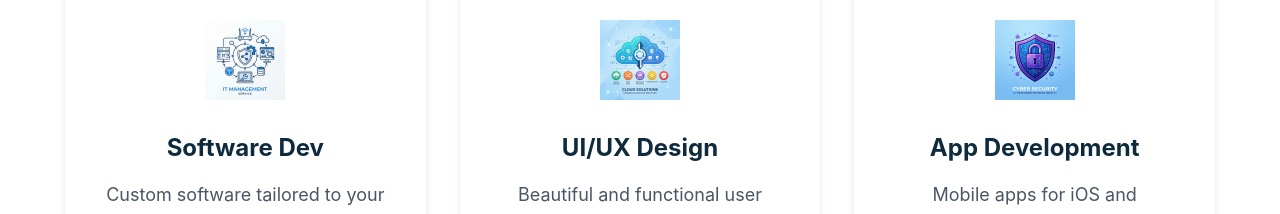
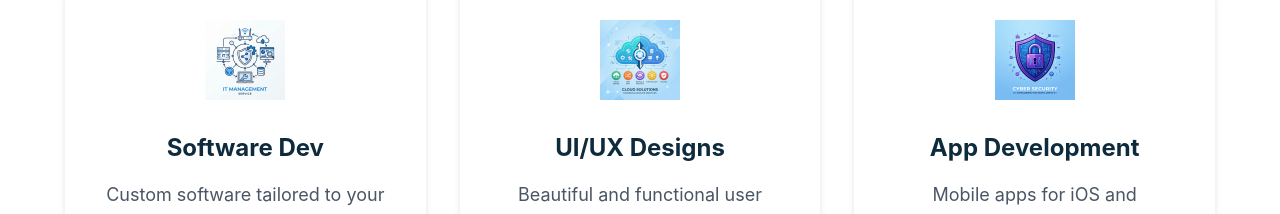
Before and after one commit to sanjay14sn/GKR-Tech, a React (Vite) app: page /#/services in a window 1280 px wide. Shown: the part 960-1174 px from the top of the page. Built offline with nearby package versions, Linux system fonts and the light colour scheme.

Commit message:
public build

```diff
--- a/src/pages/Services.tsx
+++ b/src/pages/Services.tsx
@@ -9,7 +9,7 @@ const Services: React.FC = () => {
         { id: 2, title: 'Cyber Security', desc: 'Advanced protection for your digital assets.', img: securityImg },
         { id: 3, title: 'Cloud Solutions', desc: 'Scalable cloud computing and storage.', img: cloudImg },
         { id: 4, title: 'Software Dev', desc: 'Custom software tailored to your needs.', img: itImg },
-        { id: 5, title: 'UI/UX Design', desc: 'Beautiful and functional user interfaces.', img: cloudImg },
+        { id: 5, title: 'UI/UX Designs', desc: 'Beautiful and functional user interfaces.', img: cloudImg },
         { id: 6, title: 'App Development', desc: 'Mobile apps for iOS and Android.', img: securityImg },
     ];
 
```
